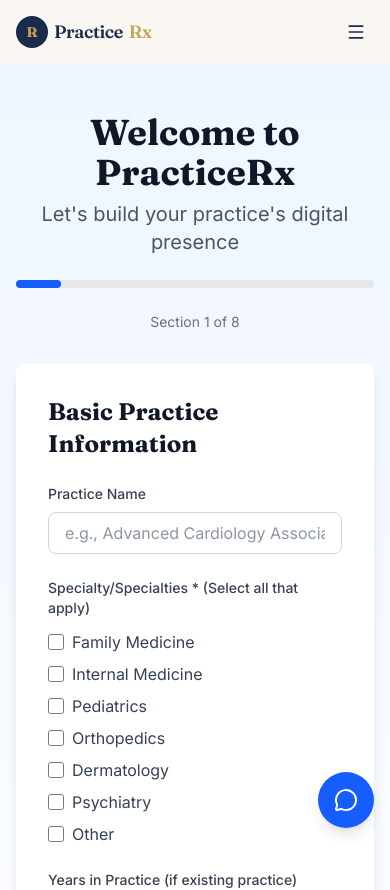
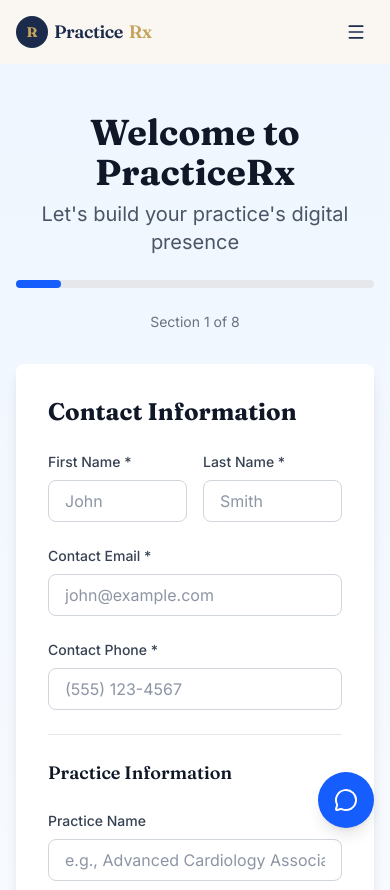
Before and after one commit to ekeneajufo-ux/PracticeRx-Website-Build, a React (Vite) app: page /onboard in a window 390 px wide. Shown: the top 890 px of the page. Built offline with nearby package versions, Linux system fonts and the light colour scheme.

Commit message:
Add: First name, last name, contact email, and contact phone fields to form Section 1

```diff
--- a/src/pages/OnboardPage.tsx
+++ b/src/pages/OnboardPage.tsx
@@ -3,6 +3,10 @@ import { Upload, CheckCircle } from 'lucide-react';
 
 const OnboardPage = () => {
   const [formData, setFormData] = useState({
+    firstName: '',
+    lastName: '',
+    contactEmail: '',
+    contactPhone: '',
     practiceName: '',
     specialty: [] as string[],
     yearsInPractice: '',
@@ -91,8 +95,11 @@ const OnboardPage = () => {
     const newErrors: Record<string, string> = {};
 
     if (section === 1) {
+      if (!formData.firstName.trim()) newErrors.firstName = 'First name is required';
+      if (!formData.lastName.trim()) newErrors.lastName = 'Last name is required';
+      if (!formData.contactEmail.trim()) newErrors.contactEmail = 'Contact email is required';
+      if (!formData.contactPhone.trim()) newErrors.contactPhone = 'Contact phone is required';
       if (formData.specialty.length === 0) newErrors.specialty = 'Select at least one specialty';
-      if (!formData.businessPhone.trim()) newErrors.businessPhone = 'Phone is required';
     }
 
     if (section === 2) {
@@ -179,7 +186,7 @@ const OnboardPage = () => {
   };
 
   if (submitted) {
-    return <ThankYouPage practiceName={formData.practiceName || 'New Practice'} />;
+    return <ThankYouPage practiceName={formData.practiceName || formData.firstName + ' ' + formData.lastName} />;
   }
 
   return (
@@ -201,11 +208,42 @@ const OnboardPage = () => {
         <form onSubmit={handleSubmit} className="bg-white rounded-lg shadow-lg p-8">
           {currentSection === 1 && (
             <div className="space-y-6">
-              <h2 className="text-2xl font-bold text-gray-900 mb-6">Basic Practice Information</h2>
+              <h2 className="text-2xl font-bold text-gray-900 mb-6">Contact Information</h2>
+
+              <div className="grid grid-cols-2 gap-4">
+                <div>
+                  <label className="block text-sm font-medium text-gray-700 mb-2">First Name *</label>
+                  <input type="text" name="firstName" value={formData.firstName} onChange={handleInputChange} placeholder="John" className="w-full px-4 py-2 border border-gray-300 rounded-lg focus:ring-2 focus:ring-blue-500 focus:border-transparent" />
+                  {errors.firstName && <p className="text-red-500 text-sm mt-1">{errors.firstName}</p>}
+                </div>
+                <div>
+                  <label className="block text-sm font-medium text-gray-700 mb-2">Last Name *</label>
+                  <input type="text" name="lastName" value={formData.lastName} onChange={handleInputChange} placeholder="Smith" className="w-full px-4 py-2 border border-gray-300 rounded-lg focus:ring-2 focus:ring-blue-500 focus:border-transparent" />
+                  {errors.lastName && <p className="text-red-500 text-sm mt-1">{errors.lastName}</p>}
+                </div>
+              </div>
+
+              <div>
+                <label className="block text-sm font-medium text-gray-700 mb-2">Contact Email *</label>
+                <input type="email" name="contactEmail" value={formData.contactEmail} onChange={handleInputChange} placeholder="john@example.com" className="w-full px-4 py-2 border border-gray-300 rounded-lg focus:ring-2 focus:ring-blue-500 focus:border-transparent" />
+                {errors.contactEmail && <p className="text-red-500 text-sm mt-1">{errors.contactEmail}</p>}
+              </div>
+
+              <div>
+                <label className="block text-sm font-medium text-gray-700 mb-2">Contact Phone *</label>
+                <input type="tel" name="contactPhone" value={formData.contactPhone} onChange={handleInputChange} placeholder="(555) 123-4567" className="w-full px-4 py-2 border border-gray-300 rounded-lg focus:ring-2 focus:ring-blue-500 focus:border-transparent" />
+                {errors.contactPhone && <p className="text-red-500 text-sm mt-1">{errors.contactPhone}</p>}
+              </div>
+
+              <div className="border-t border-gray-200 pt-6">
+                <h3 className="text-lg font-semibold text-gray-900 mb-4">Practice Information</h3>
+              </div>
+
               <div>
                 <label className="block text-sm font-medium text-gray-700 mb-2">Practice Name</label>
                 <input type="text" name="practiceName" value={formData.practiceName} onChange={handleInputChange} placeholder="e.g., Advanced Cardiology Associates (optional if not yet chosen)" className="w-full px-4 py-2 border border-gray-300 rounded-lg focus:ring-2 focus:ring-blue-500 focus:border-transparent" />
               </div>
+
               <div>
                 <label className="block text-sm font-medium text-gray-700 mb-3">Specialty/Specialties * (Select all that apply)</label>
                 <div className="space-y-2">
@@ -218,18 +256,20 @@ const OnboardPage = () => {
                 </div>
                 {errors.specialty && <p className="text-red-500 text-sm mt-2">{errors.specialty}</p>}
               </div>
+
               <div>
                 <label className="block text-sm font-medium text-gray-700 mb-2">Years in Practice (if existing practice)</label>
                 <input type="text" name="yearsInPractice" value={formData.yearsInPractice} onChange={handleInputChange} placeholder="e.g., 10 years" className="w-full px-4 py-2 border border-gray-300 rounded-lg focus:ring-2 focus:ring-blue-500 focus:border-transparent" />
               </div>
+
               <div>
                 <label className="block text-sm font-medium text-gray-700 mb-2">Location(s) / Service Areas</label>
                 <textarea name="locations" value={formData.locations} onChange={handleInputChange} placeholder="e.g., Miami, FL; Tampa, FL" rows={3} className="w-full px-4 py-2 border border-gray-300 rounded-lg focus:ring-2 focus:ring-blue-500 focus:border-transparent" />
               </div>
+
               <div>
-                <label className="block text-sm font-medium text-gray-700 mb-2">Business Phone *</label>
+                <label className="block text-sm font-medium text-gray-700 mb-2">Business Phone</label>
                 <input type="tel" name="businessPhone" value={formData.businessPhone} onChange={handleInputChange} placeholder="(555) 123-4567" className="w-full px-4 py-2 border border-gray-300 rounded-lg focus:ring-2 focus:ring-blue-500 focus:border-transparent" />
-                {errors.businessPhone && <p className="text-red-500 text-sm mt-1">{errors.businessPhone}</p>}
               </div>
             </div>
           )}
```
